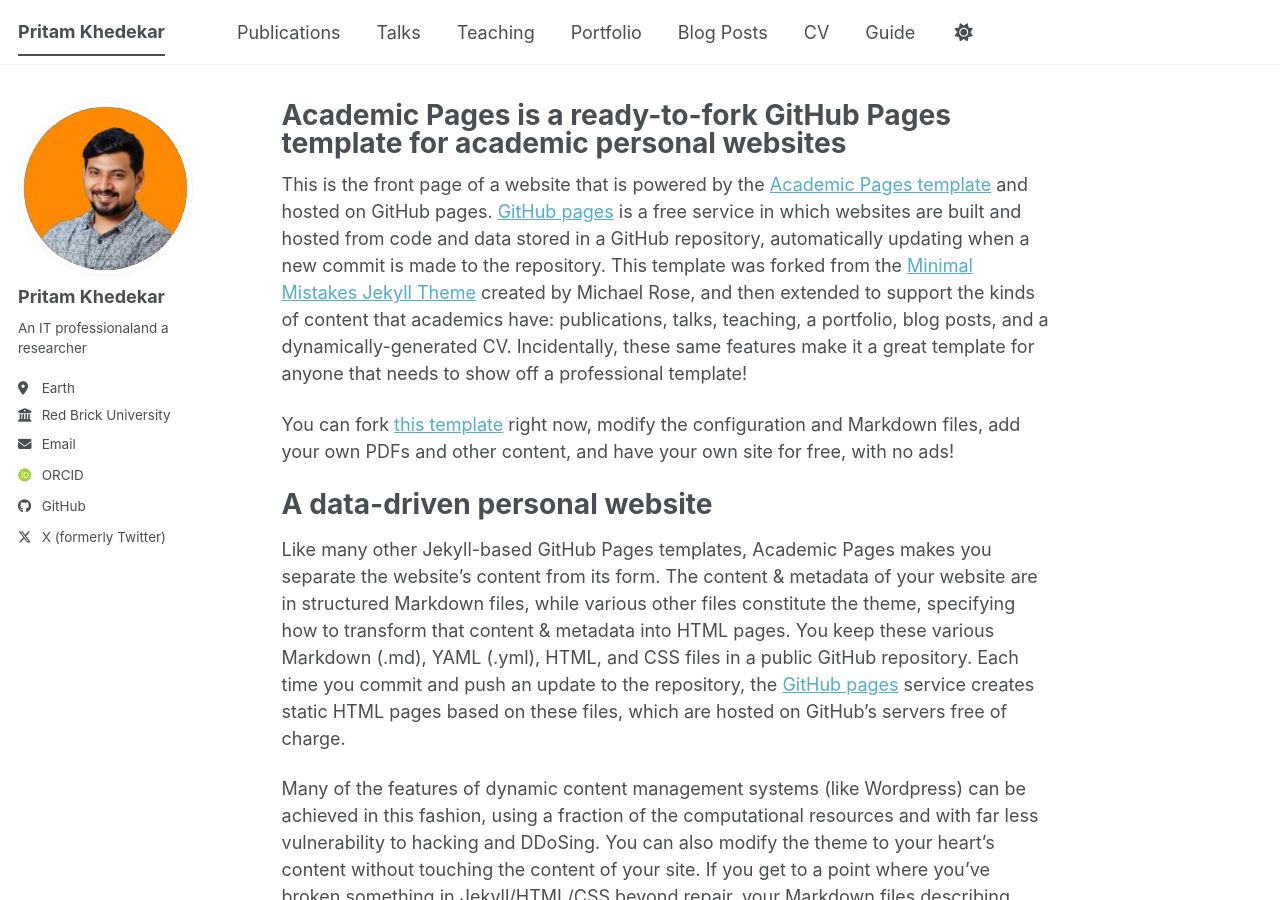
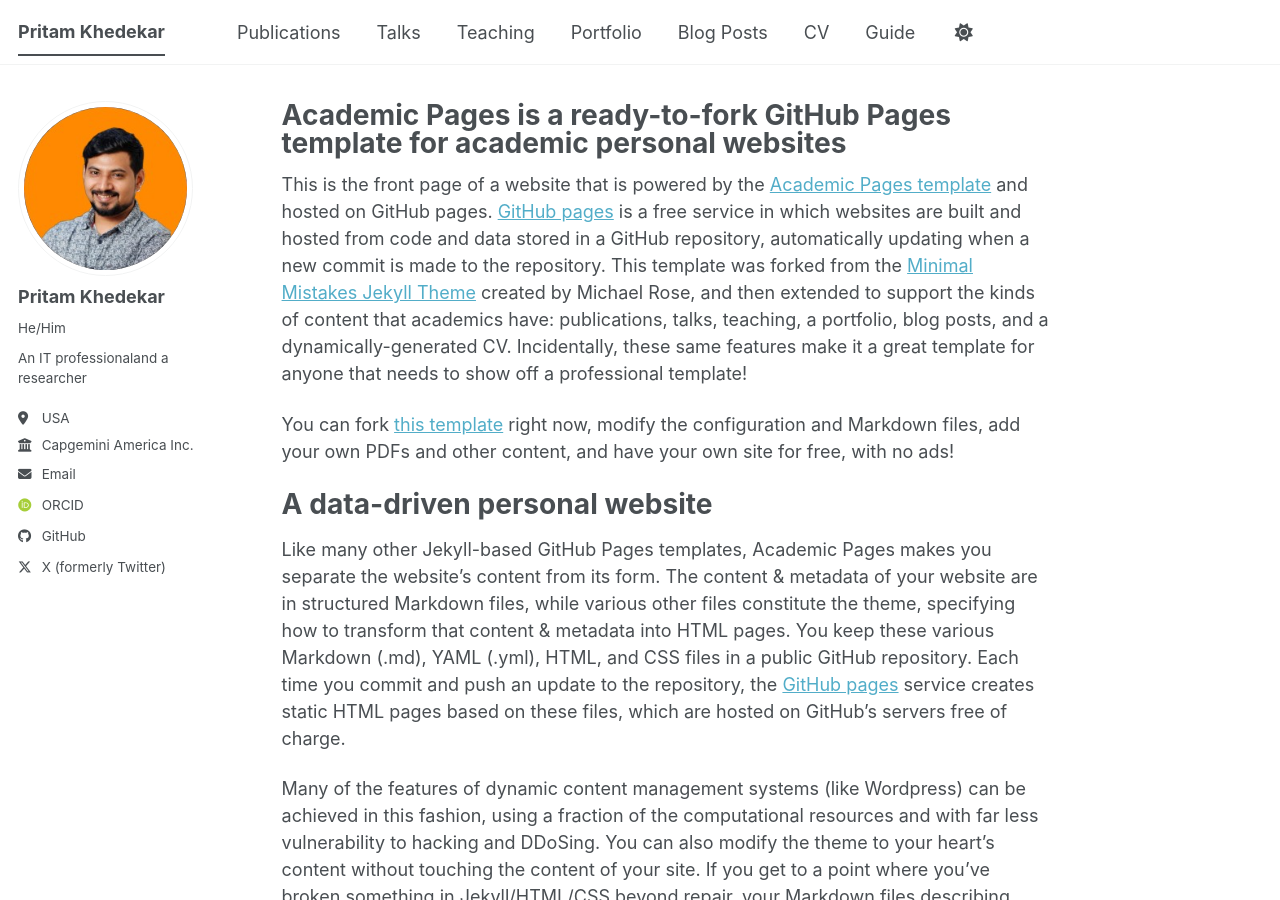
Before and after one commit to protonic/protonic.github.io, a Jekyll site: the page built from _pages/about.md, in a window 1280 px wide and 900 px high. Built offline with Jekyll 4.4.1, drawn with Linux system fonts in a browser that asks for light colours; some web fonts are replaced; a script bundle is joined from its source files by our own code; library files that are not in the unit come from our copies.

Commit message:
Update _config.yml

```diff
--- a/_config.yml
+++ b/_config.yml
@@ -25,12 +25,12 @@
   # Biographic information
   avatar           : "1741735436333.jpg"
   name             : "Pritam Khedekar"
-  pronouns         : # example: "she/her"
+  pronouns         : "He/Him" # example: "she/her"
   bio              : "An IT professionaland a researcher"
-  location         : "Earth"
-  employer         : "Red Brick University"
+  location         : "USA"
+  employer         : "Capgemini America Inc."
   uri              : # URL
-  email            : "none@example.org"
+  email            : "pritamkhedekarr@gmail.com"
 
   # Academic websites
   academia         : # URL
```
